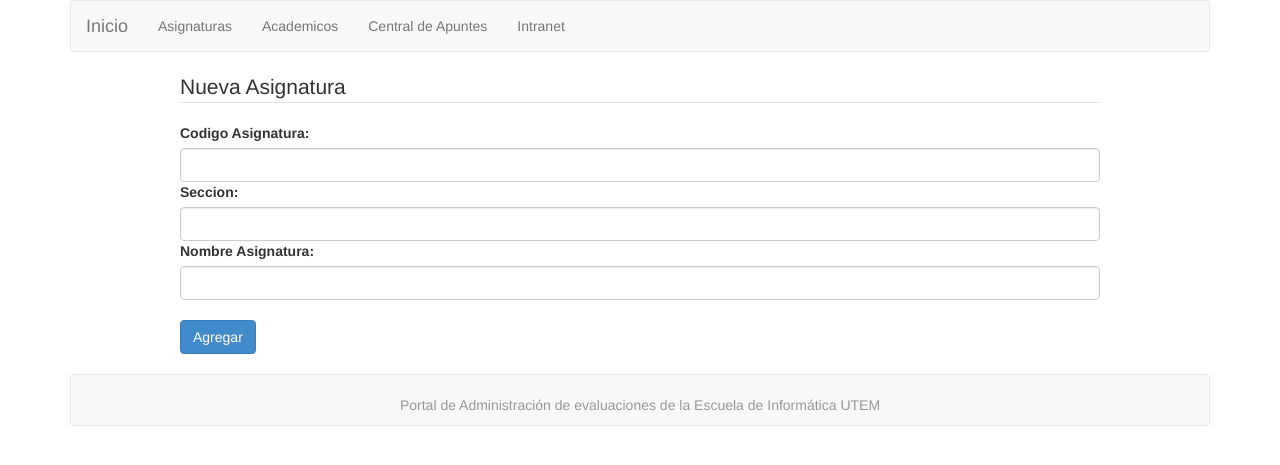
After one commit to AxelRodriguezE/Plataforma_Administracion_Evaluaciones, a CodeIgniter app: page /index.php/asignatura/agregar in a window 1280 px wide. The commit adds this page. Shown: the top 465 px of the page. Run offline with CodeIgniter, Linux system fonts and the light colour scheme; some libraries are stand-ins or nearby versions.

Commit message:
Funcion asignaturas

```diff
--- a/application/config/autoload.php
+++ b/application/config/autoload.php
@@ -109,7 +109,7 @@ $autoload['language'] = array();
 |
 */
 
-$autoload['model'] = array('evaluacion_model', 'academico_model');
+$autoload['model'] = array('evaluacion_model', 'academico_model','asignatura_model');
 
 
 /* End of file autoload.php */
--- /dev/null
+++ b/application/controllers/asignatura.php
@@ -0,0 +1,135 @@
+<?php if ( ! defined('BASEPATH')) exit('No direct script access allowed');
+
+class asignatura extends CI_Controller {
+
+        public function index()
+	{
+		$data['title'] = 'Index';
+		$this->load->model('asignatura_model');
+		$query = $this->asignatura_model->mostrar();
+		$this->load->view('templates/head', compact('data'));
+		$this->load->view('administrativo/asignaturas', compact("query"));
+		$this->load->view('templates/footer');
+        }
+
+	public function agregar()
+	{
+            if($this->input->post())
+            {
+                $this->load->model('asignatura_model');
+
+                $asignatura = array(
+                    'codigo_asignatura' => $this->input->post('codigo', true),
+                    'seccion_asignatura' => $this->input->post('seccion', true),
+                    'nombre_asignatura' => $this->input->post('nombre', true),
+                    'academico_asignatura' => $this->input->post('academico', true),
+                );
+                if($this->asignatura_model->insertar($asignatura))
+                    redirect ('asignatura');
+            }
+            else
+            {
+                $this->load->view('templates/head');
+                $this->load->view('administrativo/agregar_asignatura');
+                $this->load->view('templates/footer');
+            }
+	}
+
+	public function editar($id = NULL)
+	{
+            $this->load->model('asignatura_model');
+            if($this->input->post())
+            {
+                $asignatura = array(
+                    'codigo_asignatura' => $this->input->post('codigo', true),
+                    'seccion_asignatura' => $this->input->post('seccion', true),
+                    'nombre_asignatura' => $this->input->post('nombre', true),
+                    'academico_asignatura' => $this->input->post('academico', true),
+            );
+                if($this->asignatura_model->editar($this->input->post('id', true), $asignatura))
+                    redirect('asignatura');
+                else
+                    $this->load->view('error');
+            }
+            else
+            {
+                $query = $this->asignatura_model->getAsignatura($id);
+		if($query){
+                    $this->load->view('templates/head');
+                    $this->load->view('administrativo/editar_asignatura', compact('query', 'id'));
+                    $this->load->view('templates/footer');
+                }
+		else
+                    $this->load->view('error');
+            }
+
+//            $saludar = 'Holaaa axel';
+//            $data['saluda'] = $saludar;
+//
+//            $this->load->view('templates/head');
+//            $this->load->model('academico_model');
+//            $query = $this->academico_model->mostrar();
+//            $this->load->view('academico/editar', compact("query"));
+//            $this->load->view('templates/footer');
+
+	}
+
+	 public function eliminar()
+        {
+//            $this->load->model('academico_model');
+//            if($this->input->post())
+//            {
+//                $academico = array(
+//                    'nombre_academico' => $this->input->post('nombre_academico', true),
+//                    'apellidos_academico' => $this->input->post('apellidos_academico', true),
+//                    'rut_academico' => $this->input->post('rut_academico', true),
+//                );
+//            }
+//            else
+//            {
+//                $query = $this->academico_model->getAcademico($id);
+//                if($query)
+//                {
+//                    $this->academico_model->eliminar($id);
+//                    //Buscando como mostrar un mensaje bonito en home que se elimino
+//                    redirect('academico');
+//                }
+//                else
+//                {
+//                    $this->load->view("academico/error");
+//                }
+//            }
+		$id = $this->uri->segment(3);
+		$this->load->model('asignatura_model');
+		if($this->asignatura_model->eliminar($id))
+			redirect('asignatura');
+	}
+
+
+	 public function modificar($id)
+        {
+//	    $this->load->model('academico_model');
+//            if($this->academico_model->getAcademico($id) )
+//            {
+//                 $academico = array(
+//                                        'nombre_academico' => $this->input->post('nombre_academico', true),
+//                                        'rut_academico' => $this->input->post('rut_academico', true),
+//                        );
+//		if($this->academico_model->editar($id,$academico))
+//                    {
+//                        redirect('academico');
+//                    }
+//		else
+//                    {
+//                        $this->load->view('academico/error');
+//                    }
+//	    }
+//	    else
+//            {
+//                $this->load->view('academico/error');
+//            }
+
+
+        }
+
+}
--- /dev/null
+++ b/application/models/asignatura_model.php
@@ -0,0 +1,44 @@
+<?php if ( ! defined('BASEPATH')) exit('No direct script access allowed');
+
+class asignatura_model extends CI_Model
+{
+	function __construct()
+	{
+		parent::__construct();
+	}
+
+	public function insertar($new_asignatura)
+	{
+		if($this->db->insert('asignatura', $new_asignatura))
+			return true;
+		else
+			return false;
+	}
+
+	public function mostrar()
+	{
+		$query = $this->db->order_by('id_asignatura', 'asc')->get('asignatura');
+		return $query->result();
+	}
+
+	public function editar($id, $data)
+	{
+		if($this->db->where('id_asignatura', $id)->update('asignatura', $data))
+			return true;
+		else
+			return false;
+	}
+
+	public function getAsignatura($id)
+	{
+		return $this->db->select('*')->from('asignatura')->where('id_asignatura', $id)->get()->row();
+	}
+
+	public function eliminar($id)
+        {
+            if($this->db->delete('asignatura', array('id_asignatura'=>$id)))
+                return true;
+            else
+                return false;
+        }
+}
--- a/application/views/academico/evaluaciones.php
+++ b/application/views/academico/evaluaciones.php
@@ -26,7 +26,7 @@
                     foreach ($query as $query):?>
                     <tr>
                         <td><?php echo $query->id_evaluacion; ?></td>
-                    <td><?php echo $query->nombre_tipo; ?></td>
+                        <td><?php echo $query->nombre_tipo; ?></td>
                         <td><?php echo $query->nombre_asignatura; ?></td>
                         <td><?php echo $query->nombre_evaluacion; ?></td>
                         <td><?php echo $query->fecha_evaluacion; ?></td>
--- /dev/null
+++ b/application/views/administrativo/agregar_asignatura.php
@@ -0,0 +1,50 @@
+<div class="container">
+    <div class="col-md-10 col-md-offset-1">
+        <?php
+            $codigo = array(
+                'type' => 'text',
+                'id' => 'codigo',
+                'name' => 'codigo',
+                'class' =>'form-control'
+            );
+            $seccion = array(
+                'type' => 'text',
+                'id' => 'seccion',
+                'name' => 'seccion',
+                'class' => 'form-control'
+            );
+            $nombre = array(
+                'type' => 'text',
+                'id' => 'nombre',
+                'name' => 'nombre',
+                'class' =>'form-control'
+
+            );
+
+//             $academico = array(
+//                'type' => 'text',
+//                'id' => 'academico',
+//                'name' => 'academico',
+//                'class' =>'form-control'
+//
+//            );
+
+            $button = array(
+                'class' => 'btn btn-primary',
+                'value' => 'Agregar'
+            );
+            echo form_open(base_url('/index.php/asignatura/agregar'));
+            echo form_fieldset('Nueva Asignatura');
+                echo form_label('Codigo Asignatura:');
+                echo form_input($codigo);
+                echo form_label('Seccion:');
+                echo form_input($seccion);
+                echo form_label('Nombre Asignatura:');
+                echo form_input($nombre);
+                echo "<br>";
+                echo form_submit($button);
+            echo form_fieldset_close();
+            echo form_close();
+        ?>
+    </div>
+</div>
```
Also changed, not shown: application/views/administrativo/asignaturas.php (added, +7 -0 lines), application/views/administrativo/editar_asignatura.php (added, +7 -0 lines).
